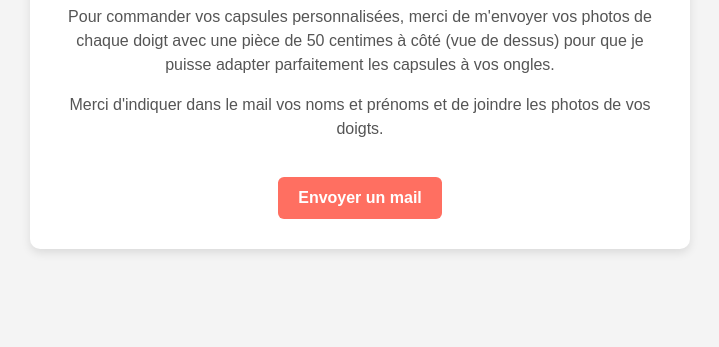
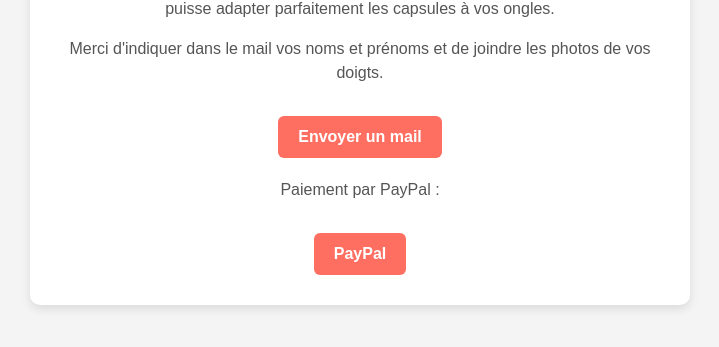
Before and after one commit to Nailsbyme/NAILSBYME.github.io, a plain HTML site: page order.html in a window 1280 px wide. Shown: the part 327-674 px from the top of the page, without its empty margins (280-999 px from the left). Drawn offline with Linux system fonts and the light colour scheme.

Commit message:
Update order.html

```diff
--- a/order.html
+++ b/order.html
@@ -30,9 +30,9 @@
         line-height: 1.5;
         color: #555;
     }
-    a.mail-link {
+    a.mail-link, a.paypal-link {
         display: inline-block;
-        margin-top: 20px;
+        margin-top: 15px;
         padding: 12px 20px;
         background-color: #ff6f61;
         color: #fff;
@@ -41,7 +41,7 @@
         font-weight: bold;
         transition: background 0.3s;
     }
-    a.mail-link:hover {
+    a.mail-link:hover, a.paypal-link:hover {
         background-color: #e65b50;
     }
 </style>
@@ -51,7 +51,9 @@
         <h1>Commande Capsules</h1>
         <p>Pour commander vos capsules personnalisées, merci de m'envoyer vos photos de chaque doigt avec une pièce de 50 centimes à côté (vue de dessus) pour que je puisse adapter parfaitement les capsules à vos ongles.</p>
         <p>Merci d'indiquer dans le mail vos noms et prénoms et de joindre les photos de vos doigts.</p>
-        <a class="mail-link" href="mailto:tonmail@example.com?subject=Commande Capsules&body=Bonjour,%0A%0AJe vous envoie mes photos pour la commande de capsules.%0A%0APhotos:%0A- Pouce :%0A- Index :%0A- Majeur :%0A- Annulaire :%0A- Auriculaire :">Envoyer un mail</a>
+        <a class="mail-link" href="mailto:press.on.by.me31@gmail.com?subject=Commande Capsules&body=Bonjour,%0A%0AJe vous envoie mes photos pour la commande de capsules.%0A%0APhotos:%0A- Pouce :%0A- Index :%0A- Majeur :%0A- Annulaire :%0A- Auriculaire :">Envoyer un mail</a>
+        <p style="margin-top:20px;">Paiement par PayPal :</p>
+        <a class="paypal-link" href="#">PayPal</a>
     </div>
 </body>
 </html>
```
